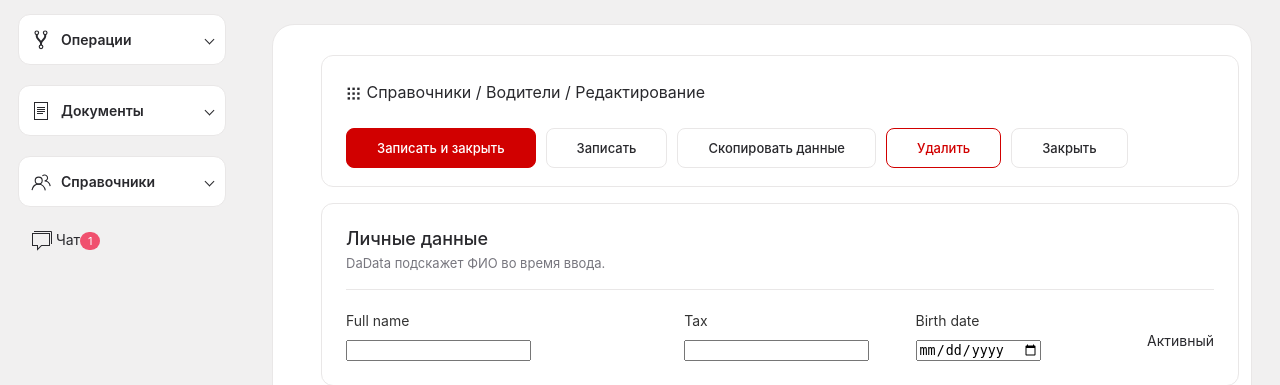
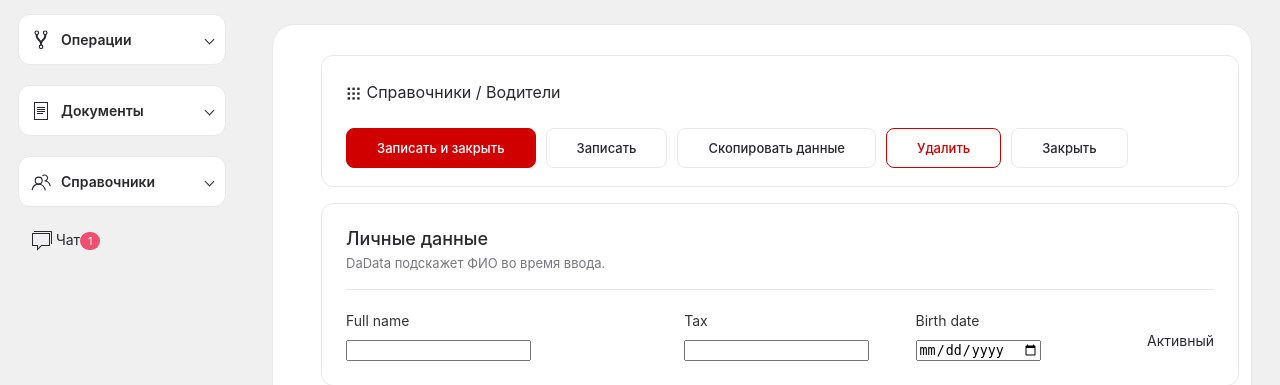
Before and after one commit to avdiunichev/django-crm, a Django app: template templates/crm/driver_form.html in a window 1280 px wide. Shown: the part 72-457 px from the top of the page. Run offline with Django 5.2, Linux system fonts and the light colour scheme; the template is opened without the code that fills it: most values are stand-ins (such as "Sample title", 1, 10 or a date in 2020); form fields are guessed from the names that the template uses; some libraries are stand-ins or nearby versions.

Commit message:
Simplify driver form breadcrumb

```diff
--- a/templates/crm/driver_form.html
+++ b/templates/crm/driver_form.html
@@ -9,7 +9,7 @@
     {% if form.non_field_errors %}<div class="uk-alert-danger" uk-alert>{{ form.non_field_errors }}</div>{% endif %}
 
     <section class="form-section uk-card uk-card-default order-command-header driver-command-panel">
-        <div class="orders-breadcrumb"><span uk-icon="icon: grid; ratio: .8"></span> Справочники <span aria-hidden="true">/</span> Водители <span aria-hidden="true">/</span> {% if object %}Редактирование{% else %}Новый{% endif %}</div>
+        <div class="orders-breadcrumb"><span uk-icon="icon: grid; ratio: .8"></span> Справочники <span aria-hidden="true">/</span> Водители</div>
         <div class="order-command-actions">
             {% if not object %}<button class="uk-button uk-button-default" type="button" uk-toggle="target: #driver-smart-input-modal">Заполнить из текста</button>{% endif %}
             <button class="uk-button uk-button-primary" type="submit" name="action" value="save_close">Записать и закрыть</button>
```
